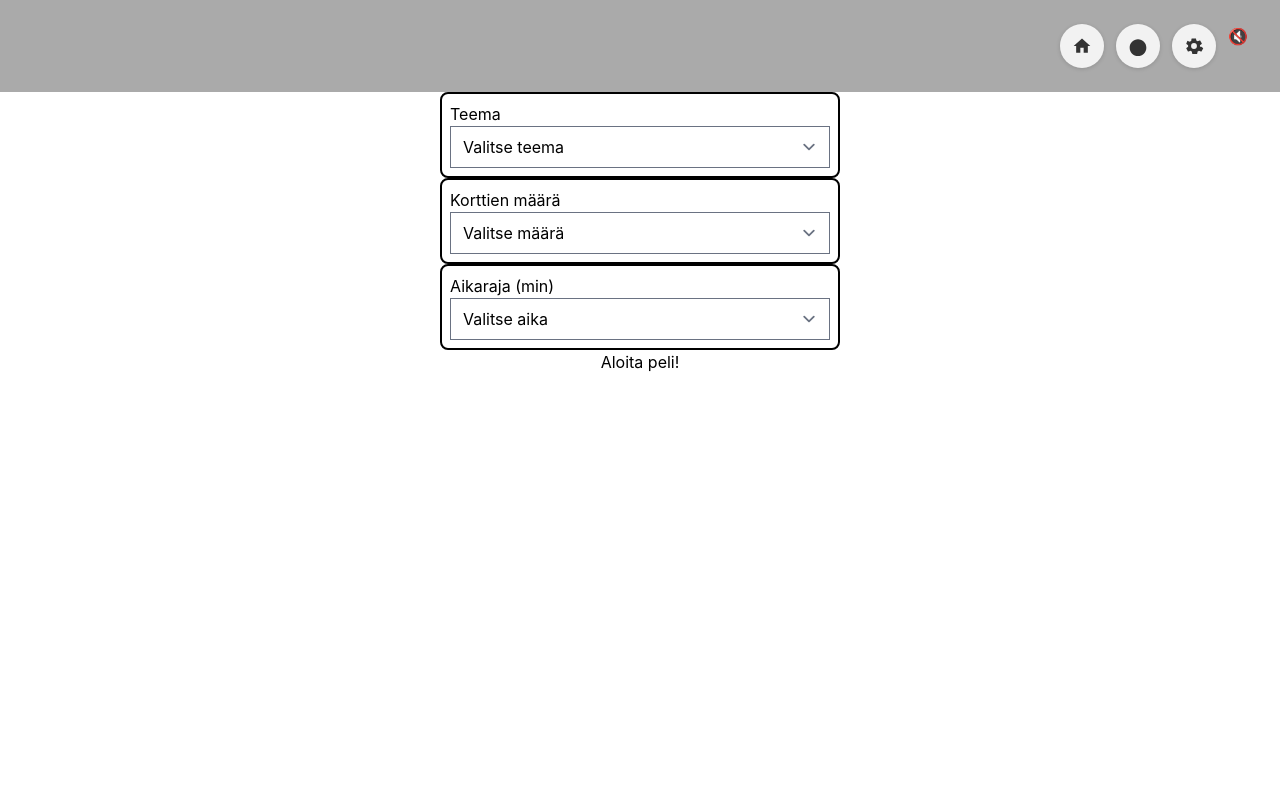
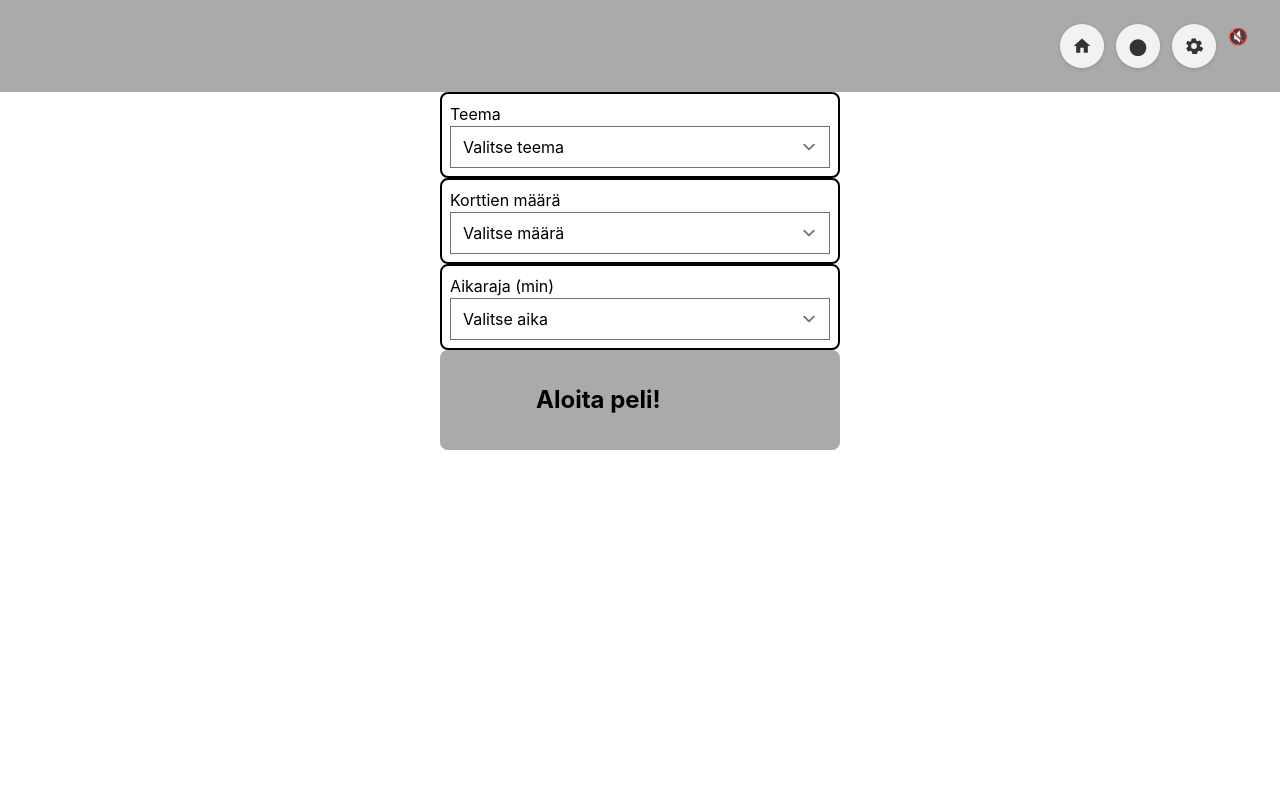
Before and after one commit to jamktiko/MuisTiko, a SvelteKit app in the folder muistiko/: page /settings in a window 1280 px wide. Shown: the top 800 px of the page. Built offline with nearby package versions, Linux system fonts and the light colour scheme.

Commit message:
fixed win modal button

```diff
--- a/muistiko/src/lib/components/Button.svelte
+++ b/muistiko/src/lib/components/Button.svelte
@@ -12,10 +12,6 @@
 
 <style>
 	button {
-
 		cursor: pointer;
-
 	}
-
-
 </style>
--- a/muistiko/src/routes/+page.svelte
+++ b/muistiko/src/routes/+page.svelte
@@ -1,6 +1,6 @@
 <script lang="ts">
-import {goto} from '$app/navigation'
-import { resolve } from '$app/paths'
+	import { goto } from '$app/navigation';
+	import { resolve } from '$app/paths';
 	const aloitaPeli = () => {
 		goto(resolve('/settings'));
 	};
--- a/muistiko/src/routes/game/+page.svelte
+++ b/muistiko/src/routes/game/+page.svelte
@@ -93,10 +93,6 @@
 		startNewGame();
 		goto(resolve('/settings'));
 	}
-
-	function closeWinModal() {
-		gameState.gameStatus = 'playing';
-	}
 </script>
 
 <!-- Headeriin suoraan logo (B)-->
@@ -137,12 +133,7 @@
 		{#snippet content()}
 			<p>Onneksi olkoon! Kaikki parit löytyivät.</p>
 			<p>Siirtoja: <strong>{gameState.turns}</strong></p>
-		{/snippet}
-
-		{#snippet footer()}
-			<div style="display: flex; gap: 1rem; justify-content: center;">
-				<Button text="Pelaa uudelleen" onclick={handlePlayAgain} />
-			</div>
+			<button class="start-button" onclick={handlePlayAgain}>Pelaa uudelleen</button>
 		{/snippet}
 	</Modal>
 {/if}
--- a/muistiko/src/routes/settings/+page.svelte
+++ b/muistiko/src/routes/settings/+page.svelte
@@ -52,11 +52,6 @@
 		setDifficulty(value as Difficulty);
 	}
 
-	const isGameWon = $derived.by(() => {
-		if (gameState.cards.length === 0) return false;
-		return gameState.cards.every((card) => card.matched);
-	});
-
 	// settings valikko, joka määrittelee kaikki asetukset ja niiden funktiot
 	const gameSettings: gameSettingOptions[] = [
 		{
@@ -96,8 +91,8 @@
 				options={gameSetting.options}
 			/>
 		{/each}
-		<div class="startButton">
-			<Button text="Aloita peli!" onclick={startGame} />
+		<div class="start-button">
+			<button class="start-button" onclick={startGame}>Aloita peli!</button>
 		</div>
 	</main>
 </div>
@@ -113,7 +108,23 @@
 		min-height: 100vh;
 	}
 
-	.startButton {
-		text-align: center;
+	.start-button {
+		background: #aaa;
+		border: none;
+		padding: 1rem 3rem;
+		font-size: 1.5rem;
+		color: black;
+		font-weight: bold;
+		border-radius: 8px;
+		cursor: pointer;
+		transition: all 0.3s ease;
+	}
+
+	.start-button:hover {
+		transform: scale(1.05);
+	}
+
+	.start-button:active {
+		transform: scale(0.98);
 	}
 </style>
```
